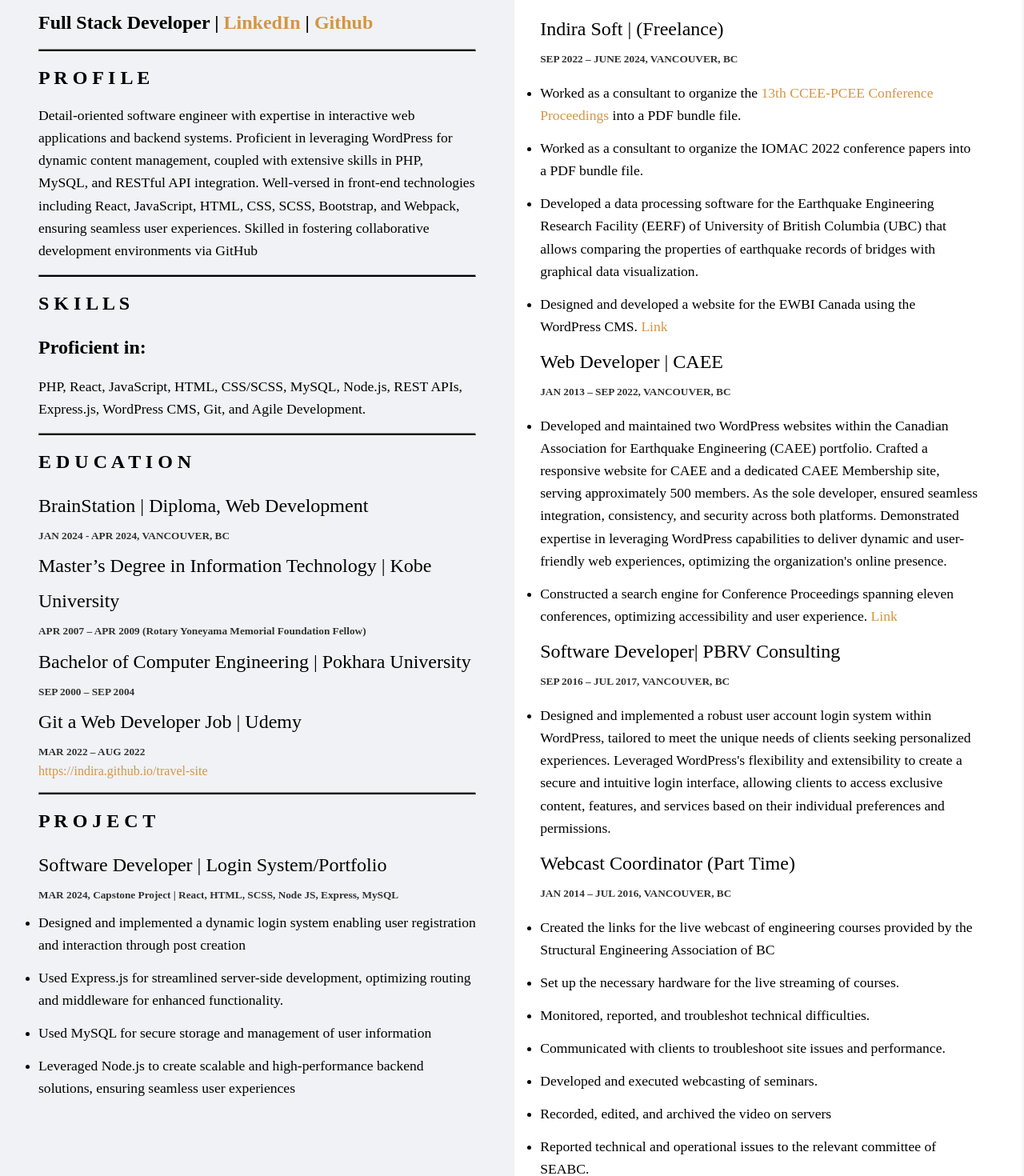
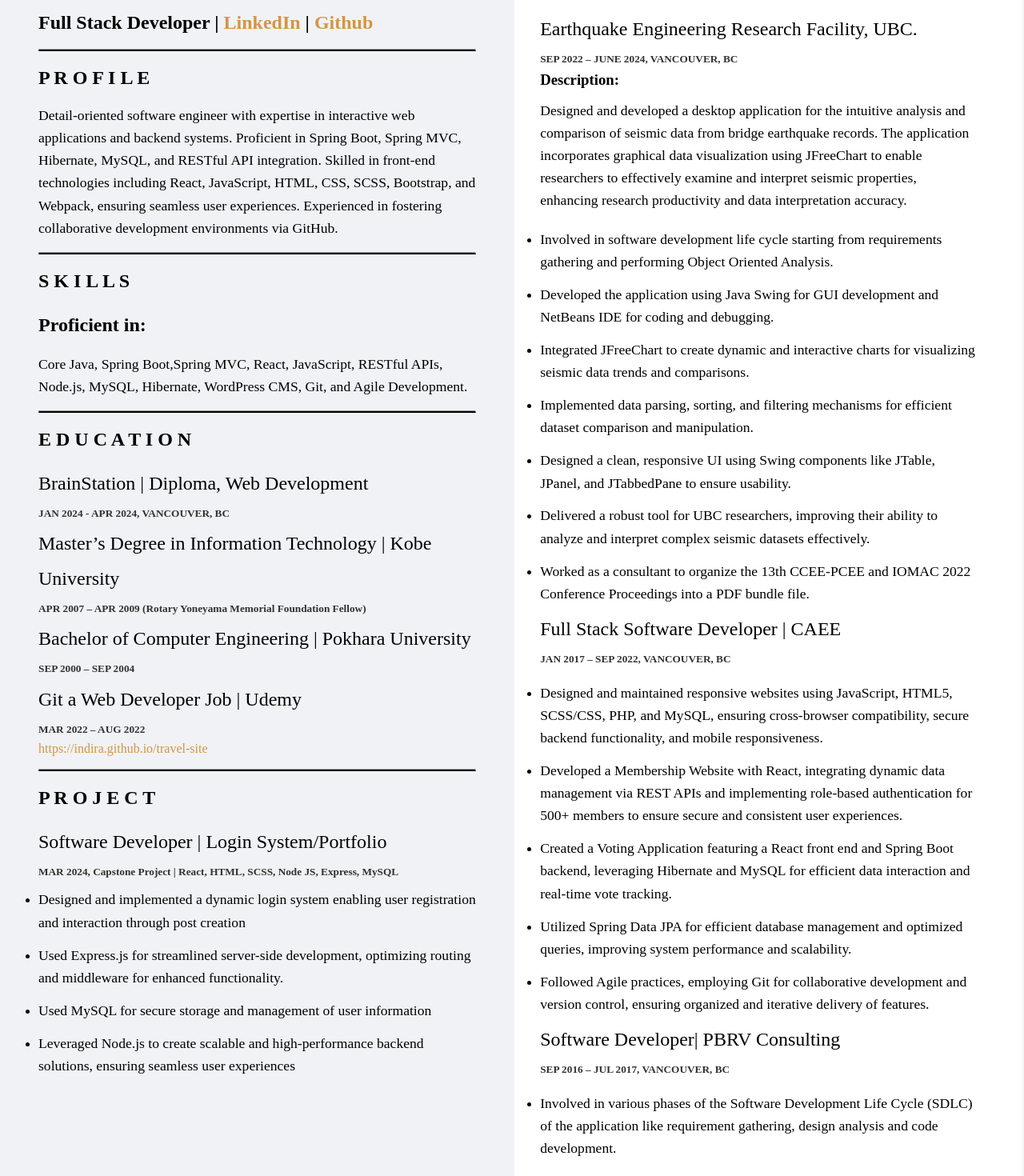
Before and after one commit to indira/Portfolio, a React (Create React App) app: page /portfolio in a window 1280 px wide. Shown: the part 200-1670 px from the top of the page at 80% size. Built offline with nearby package versions, Linux system fonts and the light colour scheme.

Commit message:
Updated the experience page

```diff
--- a/package.json
+++ b/package.json
@@ -11,6 +11,7 @@
     "@testing-library/react": "^13.4.0",
     "@testing-library/user-event": "^13.5.0",
     "axios": "^1.6.8",
+    "client": "file:",
     "formik": "^2.4.6",
     "http-proxy-middleware": "^3.0.0",
     "immer": "^10.0.4",
--- a/src/Styles/App.scss
+++ b/src/Styles/App.scss
@@ -5,6 +5,7 @@
 @import "./partials/global";
 @import "./partials/wrapper";
 @import "./partials/headline";
+@import "../components/Search/Search.scss";
 @import "../components/FlashMessages/FlashMessages.scss";
 @import "./partials/forms";
 @import "./partials/container";
--- a/src/components/Header/Header.jsx
+++ b/src/components/Header/Header.jsx
@@ -5,7 +5,7 @@ import StateContext from "../../StateContext"
 import { FontAwesomeIcon } from "@fortawesome/react-fontawesome"
 import { faGithub, faLinkedin } from "@fortawesome/free-brands-svg-icons"
 /*This component is for the header section of the page*/
-const Header = props => {
+const Header = () => {
   const appState = useContext(StateContext)
   return (
     <header>
--- a/src/components/Home/Home.jsx
+++ b/src/components/Home/Home.jsx
@@ -9,7 +9,7 @@ function Home() {
         <div className="container">
           <div className="container__left ">
             <h1 className="container__left--title">Hello, I'm Indira Pandey.</h1>
-            <h3 className="container__left--paragraph">I'm a full-stack developer based on beautiful city of Vancouver Canada.</h3>
+            <h3 className="container__left--paragraph">I'm a full-stack developer based on the beautiful city of Vancouver Canada.</h3>
             <div className="col-md-auto btn--martop">
               <button className="button button--white button--white-small button--white-small-top" type="submit">
                 <Link to="/register">Register Here</Link>
--- a/src/components/Portfolio/Portfolio.jsx
+++ b/src/components/Portfolio/Portfolio.jsx
@@ -20,13 +20,13 @@ function Portfolio() {
             </h3>
             <hr></hr>
             <h3 className="headline--large"> P R O F I L E</h3>
-            <p>Detail-oriented software engineer with expertise in interactive web applications and backend systems. Proficient in leveraging WordPress for dynamic content management, coupled with extensive skills in PHP, MySQL, and RESTful API integration. Well-versed in front-end technologies including React, JavaScript, HTML, CSS, SCSS, Bootstrap, and Webpack, ensuring seamless user experiences. Skilled in fostering collaborative development environments via GitHub</p>
+            <p>Detail-oriented software engineer with expertise in interactive web applications and backend systems. Proficient in Spring Boot, Spring MVC, Hibernate, MySQL, and RESTful API integration. Skilled in front-end technologies including React, JavaScript, HTML, CSS, SCSS, Bootstrap, and Webpack, ensuring seamless user experiences. Experienced in fostering collaborative development environments via GitHub.</p>
             <hr></hr>
             <h3 className="headline--large"> S K I L L S</h3>
             <span className="headline--medium">
               <strong>Proficient in:</strong>
             </span>
-            <p> PHP, React, JavaScript, HTML, CSS/SCSS, MySQL, Node.js, REST APIs, Express.js, WordPress CMS, Git, and Agile Development.</p>
+            <p> Core Java, Spring Boot,Spring MVC, React, JavaScript, RESTful APIs, Node.js, MySQL, Hibernate, WordPress CMS, Git, and Agile Development.</p>
             <hr></hr>
             <h3 className="headline--large">E D U C A T I O N</h3>
             <h3 className="headline--medium"> BrainStation | Diploma, Web Development </h3>
@@ -44,11 +44,7 @@ function Portfolio() {
 
             <p></p>
             <h3 className="headline--large">P R O J E C T</h3>
-            <h3 className="headline--medium">
-              {" "}
-              Software Developer |{" "}
-                Login System/Portfolio
-            </h3>
+            <h3 className="headline--medium"> Software Developer | Login System/Portfolio</h3>
             <h5 className="headline--muted">MAR 2024, Capstone Project | React, HTML, SCSS, Node JS, Express, MySQL</h5>
 
             <ul>
@@ -72,50 +68,51 @@ function Portfolio() {
           <div className="container__right">
             <h3 className="headline--large">E X P E R I E N C E </h3>
             <hr></hr>
-            <h3 className="headline--medium"> Indira Soft | (Freelance) </h3>
+            <h3 className="headline--medium"> Earthquake Engineering Research Facility, UBC.</h3>
             <h5 className="headline--muted">SEP 2022 – JUNE 2024, VANCOUVER, BC</h5>
+            <h3>Description:</h3>
+            <p>Designed and developed a desktop application for the intuitive analysis and comparison of seismic data from bridge earthquake records. The application incorporates graphical data visualization using JFreeChart to enable researchers to effectively examine and interpret seismic properties, enhancing research productivity and data interpretation accuracy.</p>
             <ul>
               <li>
-                <p>
-                  Worked as a consultant to organize the{" "}
-                  <a href="https://www.caee.ca/conferenceproceedings/" target="_blank" rel="noreferrer">
-                    13th CCEE-PCEE Conference Proceedings
-                  </a>{" "}
-                  into a PDF bundle file.
-                </p>
+                <p>Involved in software development life cycle starting from requirements gathering and performing Object Oriented Analysis.</p>
               </li>
               <li>
-                <p>Worked as a consultant to organize the IOMAC 2022 conference papers into a PDF bundle file.</p>
+                <p>Developed the application using Java Swing for GUI development and NetBeans IDE for coding and debugging.</p>
               </li>
               <li>
-                <p>Developed a data processing software for the Earthquake Engineering Research Facility (EERF) of University of British Columbia (UBC) that allows comparing the properties of earthquake records of bridges with graphical data visualization.</p>
+                <p>Integrated JFreeChart to create dynamic and interactive charts for visualizing seismic data trends and comparisons.</p>
               </li>
-
               <li>
-                {" "}
-                <p>
-                  Designed and developed a website for the EWBI Canada using the WordPress CMS.{" "}
-                  <a href="https://www.ewbi-canada.org" target="_blank" rel="noreferrer">
-                   Link
-                  </a>
-                </p>
+                <p>Implemented data parsing, sorting, and filtering mechanisms for efficient dataset comparison and manipulation.</p>
+              </li>
+              <li>
+                <p>Designed a clean, responsive UI using Swing components like JTable, JPanel, and JTabbedPane to ensure usability.</p>
+              </li>
+              <li>
+                <p>Delivered a robust tool for UBC researchers, improving their ability to analyze and interpret complex seismic datasets effectively.</p>
+              </li>
+              <li>
+                <p>Worked as a consultant to organize the 13th CCEE-PCEE and IOMAC 2022 Conference Proceedings into a PDF bundle file.</p>
               </li>
             </ul>
-
-            <h3 className="headline--medium"> Web Developer | CAEE </h3>
-            <h5 className="headline--muted">JAN 2013 – SEP 2022, VANCOUVER, BC</h5>
+            <h3 className="headline--medium"> Full Stack Software Developer | CAEE </h3>
+            <h5 className="headline--muted">JAN 2017 – SEP 2022, VANCOUVER, BC</h5>
             <ul>
               <li>
                 {" "}
-                <p>Developed and maintained two WordPress websites within the Canadian Association for Earthquake Engineering (CAEE) portfolio. Crafted a responsive website for CAEE and a dedicated CAEE Membership site, serving approximately 500 members. As the sole developer, ensured seamless integration, consistency, and security across both platforms. Demonstrated expertise in leveraging WordPress capabilities to deliver dynamic and user-friendly web experiences, optimizing the organization's online presence.</p>
+                <p>Designed and maintained responsive websites using JavaScript, HTML5, SCSS/CSS, PHP, and MySQL, ensuring cross-browser compatibility, secure backend functionality, and mobile responsiveness.</p>
               </li>
               <li>
-                <p>
-                  Constructed a search engine for Conference Proceedings spanning eleven conferences, optimizing accessibility and user experience.{" "}
-                  <a href="https://www.caee.ca/conferenceproceedings/" target="_blank" rel="noreferrer">
-                    Link
-                  </a>
-                </p>
+                <p>Developed a Membership Website with React, integrating dynamic data management via REST APIs and implementing role-based authentication for 500+ members to ensure secure and consistent user experiences.</p>
+              </li>
+              <li>
+                <p>Created a Voting Application featuring a React front end and Spring Boot backend, leveraging Hibernate and MySQL for efficient data interaction and real-time vote tracking.</p>
+              </li>
+              <li>
+                <p>Utilized Spring Data JPA for efficient database management and optimized queries, improving system performance and scalability.</p>
+              </li>
+              <li>
+                <p>Followed Agile practices, employing Git for collaborative development and version control, ensuring organized and iterative delivery of features.</p>
               </li>
             </ul>
             <h3 className="headline--medium"> Software Developer| PBRV Consulting </h3>
@@ -123,32 +120,16 @@ function Portfolio() {
             <ul>
               <li>
                 {" "}
-                <p>Designed and implemented a robust user account login system within WordPress, tailored to meet the unique needs of clients seeking personalized experiences. Leveraged WordPress's flexibility and extensibility to create a secure and intuitive login interface, allowing clients to access exclusive content, features, and services based on their individual preferences and permissions. </p>
-              </li>
-            </ul>
-            <h3 className="headline--medium"> Webcast Coordinator (Part Time) </h3>
-            <h5 className="headline--muted">JAN 2014 – JUL 2016, VANCOUVER, BC</h5>
-            <ul>
-              <li>
-                <p>Created the links for the live webcast of engineering courses provided by the Structural Engineering Association of BC</p>
+                <p>Involved in various phases of the Software Development Life Cycle (SDLC) of the application like requirement gathering, design analysis and code development.</p>
               </li>
               <li>
-                <p>Set up the necessary hardware for the live streaming of courses.</p>
+                <p>Utilized Java Swing in NetBeans IDE to create a clean, responsive user interface with components like JTable, JPanel, and JTabbedPane for enhanced usability and data management.</p>
               </li>
               <li>
-                <p>Monitored, reported, and troubleshot technical difficulties.</p>
+                <p>Designed custom data visualization tools for intuitive and engaging displays of seismic properties</p>
               </li>
               <li>
-                <p>Communicated with clients to troubleshoot site issues and performance.</p>
-              </li>
-              <li>
-                <p>Developed and executed webcasting of seminars.</p>
-              </li>
-              <li>
-                <p>Recorded, edited, and archived the video on servers</p>
-              </li>
-              <li>
-                <p>Reported technical and operational issues to the relevant committee of SEABC.</p>
+                <p>Designed custom data visualization tools for intuitive and engaging displays of seismic properties</p>
               </li>
             </ul>
           </div>
--- /dev/null
+++ b/src/components/Search/Search.jsx
@@ -0,0 +1,45 @@
+import React from "react"
+
+function Search() {
+  return (
+    <div className="search-overlay">
+      <div className="search-overlay-top">
+        <div className="wrapper container">
+          <label htmlFor="live-search-field" className="search-overlay-icon">
+            <i className="fas fa-search"></i>
+          </label>
+          <input autoFocus type="text" autoComplete="off" id="live-search-field" placeholder="What are you interested in?" />
+          <span className="search-overlay-close">
+            <i className="fas fa-times-circle"></i>
+          </span>
+        </div>
+      </div>
+
+      <div className="search-overlay-bottom">
+        <div className="wrapper">
+          <div className="live-search-results live-search-results--visible">
+            <div className="list-group shadow-sm">
+              <div className="list-group-item active">
+                <strong>Search Results</strong> (3 items found)
+              </div>
+              <a href="http://localhost:3000/" className="list-group-item list-group-item-action">
+                <img alt="avatar" className="headline-avatar" src="https://gravatar.com/avatar/b9408a09298632b5151200f3449434ef?s=128" /> <strong>Example Post #1</strong>
+                <span className="text-muted small">by brad on 2/10/2020 </span>
+              </a>
+              <a href="http://localhost:3000/" className="list-group-item list-group-item-action">
+                <img alt="avatar" className="headline-avatar" src="https://gravatar.com/avatar/b9216295c1e3931655bae6574ac0e4c2?s=128" /> <strong>Example Post #2</strong>
+                <span className="text-muted small">by barksalot on 2/10/2020 </span>
+              </a>
+              <a href="http://localhost:3000/" className="list-group-item list-group-item-action">
+                <img alt="avatar" className="headline-avatar" src="https://gravatar.com/avatar/b9408a09298632b5151200f3449434ef?s=128" /> <strong>Example Post #3</strong>
+                <span className="text-muted small">by brad on 2/10/2020 </span>
+              </a>
+            </div>
+          </div>
+        </div>
+      </div>
+    </div>
+  )
+}
+
+export default Search
--- /dev/null
+++ b/src/components/Search/Search.scss
@@ -0,0 +1,92 @@
+.search-overlay {
+  display: flex;
+  flex-direction: column;
+  position: fixed;
+  z-index: 9000;
+  top: 0;
+  left: 0;
+  bottom: 0;
+  right: 0;
+  background-color: rgba(215, 215, 215, 0.911);
+  &-enter {
+    opacity: 0;
+    transform: scale(1.3);
+    &-active {
+      opacity: 1;
+      transform: scale(1);
+      transition: 0.33s visibility ease-in-out, 0.33s opacity ease-in-out, 0.33s transform ease-in-out;
+    }
+  }
+  &-exit {
+    flex: 0;
+    opacity: 1;
+    transform: scale(1);
+
+    &-active {
+      opacity: 0;
+      transform: scale(1.3);
+      transition: 0.33s visibility ease-in-out, 0.33s opacity ease-in-out, 0.33s transform ease-in-out;
+    }
+  }
+  &-icon {
+    flex: 0;
+    color: #007bff;
+    font-size: 1.4rem;
+    margin: 0;
+    margin-right: 10px;
+    @include desktop {
+      font-size: 2.5rem;
+    }
+  }
+  &-close {
+    font-size: 1.5rem;
+    margin-left: 10px;
+    cursor: pointer;
+    opacity: 0.75;
+    line-height: 1;
+    color: #292929;
+    @include desktop {
+      font-size: 2.5rem;
+    }
+  }
+  &-top {
+    background-color: #fff;
+    /* background-color: rgba(0, 0, 0, .79); */
+    .container {
+      position: relative;
+      display: flex;
+      flex-direction: row;
+      padding-top: 15px;
+      padding-bottom: 15px;
+      @include desktop {
+        align-items: center;
+      }
+    }
+  }
+  &-bottom {
+    overflow: auto;
+  }
+  input {
+    margin-bottom: 0;
+  }
+}
+
+.live-search {
+  &-field {
+    background-color: transparent;
+    border: none;
+    font-size: 1.1rem;
+    outline: none;
+    flex: 1;
+    color: #007bff;
+  }
+  &-results {
+    opacity: 0;
+    transition: all 0.3s ease-out;
+    transform: scale(1.07);
+    &--visible {
+      opacity: 1;
+      transform: scale(1);
+    }
+  }
+}
```
Also changed, not shown: src/App.js (+8 -6 lines), src/components/Register/Register.jsx (+4 -7 lines), 1 other file (tests, documents, lock files or other folders).
